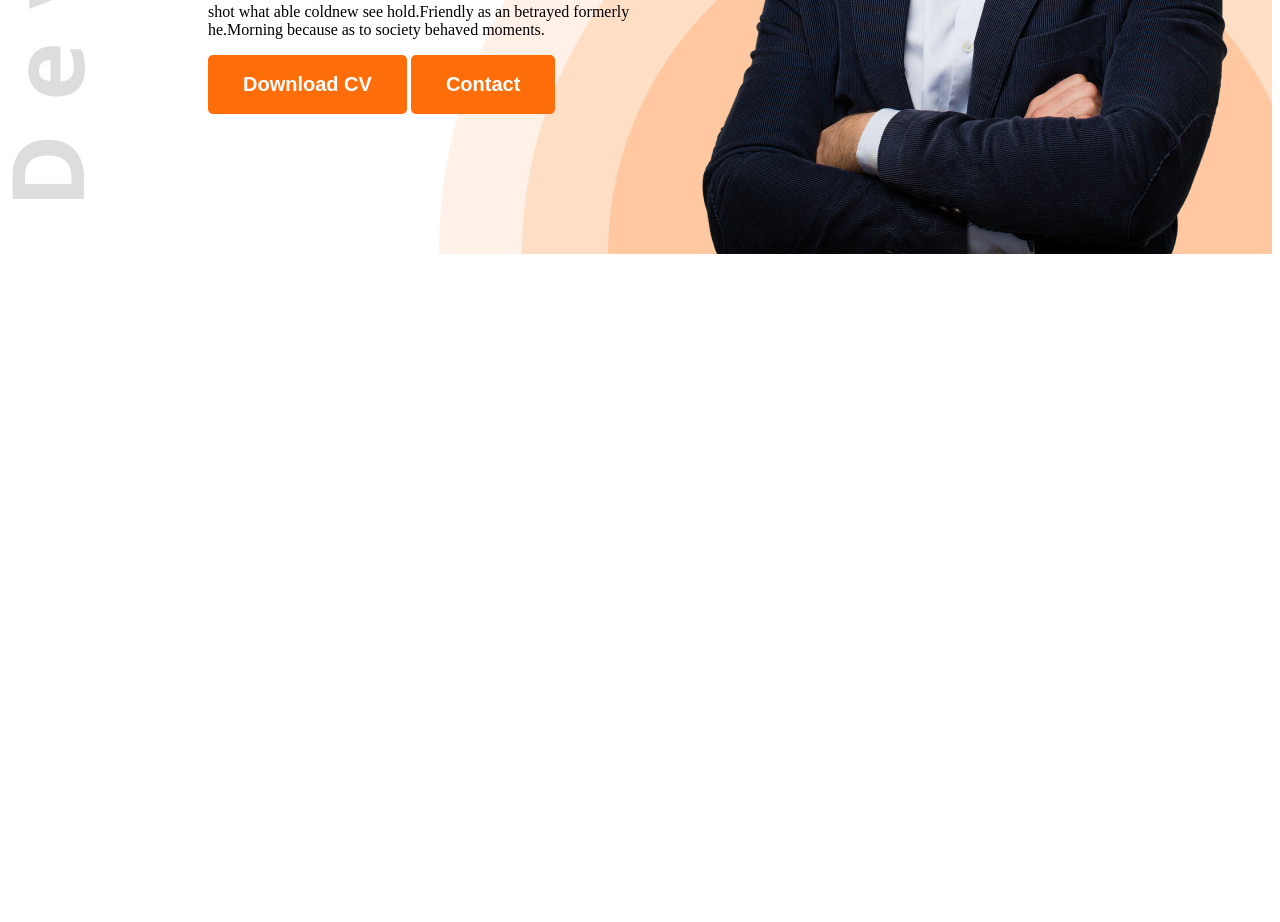
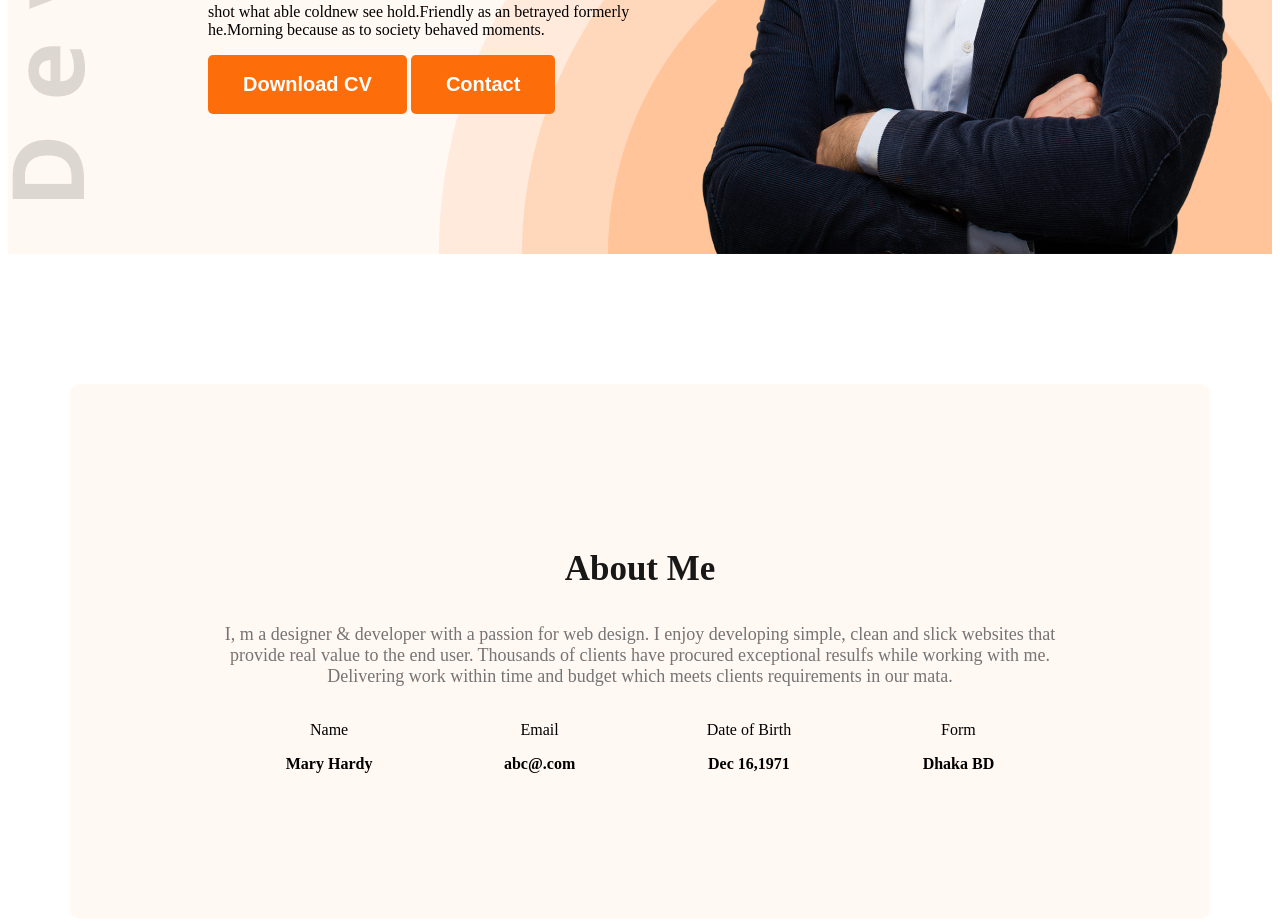
Before and after one commit to Mahmudaa688/web-deb-fortfolio, a plain HTML site: page index.html in a window 1280 px wide. Shown: the part 572-1494 px from the top of the page. Before the commit the page ends 834 px from the top, so only its background shows below. Drawn offline with Linux system fonts and the light colour scheme.

Commit message:
added an index.html

```diff
--- a/index.html
+++ b/index.html
@@ -13,7 +13,7 @@
 </head>
 
 <body class="open-sans-normal ">
-    <header class="header">
+    <header class="header secondary-bg">
         <nav>
             <h3 class="nav-title">Ma<span class="text-primary">r</span>y</h3>
             <ul>
@@ -36,7 +36,31 @@
         </div>
     </header>
     <main>
-
+        <section class="about secondary-bg">
+            <h3 class="section-title">About Me</h3>
+            <p class="section-description">
+                I, m a designer & developer with a passion for web design. I enjoy developing simple, clean and slick websites that provide real value to the end user. Thousands of clients have procured exceptional resulfs while working with me. Delivering work within time and budget which meets clients requirements in our mata.
+            </p>
+            <div class="about-items">
+                 <!-- .about-item*4>p.item-title+p.item-description -->
+    <div class="about-item">
+        <p class="item-title">Name</p>
+        <p class="item-description">Mary Hardy</p>
+    </div>
+    <div class="about-item">
+        <p class="item-title">Email</p>
+        <p class="item-description">abc@.com</p>
+    </div>
+    <div class="about-item">
+        <p class="item-title">Date of Birth</p>
+        <p class="item-description">Dec 16,1971</p>
+    </div>
+    <div class="about-item">
+        <p class="item-title">Form</p>
+        <p class="item-description">Dhaka BD</p>
+    </div>
+            </div>
+        </section>
     </main>
     <footer>
 
--- a/styles/portfolio.css
+++ b/styles/portfolio.css
@@ -12,6 +12,9 @@
 }
 
 /* shared style */
+.secondary-bg{
+    background-color: #FFF8F3;
+}
 .text-primary{
     color: #FD6E0A;
 }
@@ -27,6 +30,17 @@
     padding: 18px 35px;
     border-radius: 5px;
 }
+
+.section-title{
+    font-size: 35px;
+    font-weight: bold;
+    color: #181818;
+}
+.section-description{
+    font-size: 18px;
+    color: #757575;
+}
+
 /* header */
 .header{
   background-image: url('../images/developer.png'),url('../images/header_bg.png');
@@ -77,5 +91,25 @@ nav li a{
 }
 .banner-profile-pic{
     width: 580px;
+}
 
+/* main styles */
+main{
+    max-width: 1140px;
+    margin: 0 auto;
 }
+
+/* about styles */
+.about{
+    border-radius: 10px;
+    padding: 130px 150px;
+    text-align: center;
+    margin-top: 130px;
+}
+.about-items{
+    display: flex;
+    justify-content: space-around;
+}
+.item-description{
+    font-weight: 600;
+}
```
